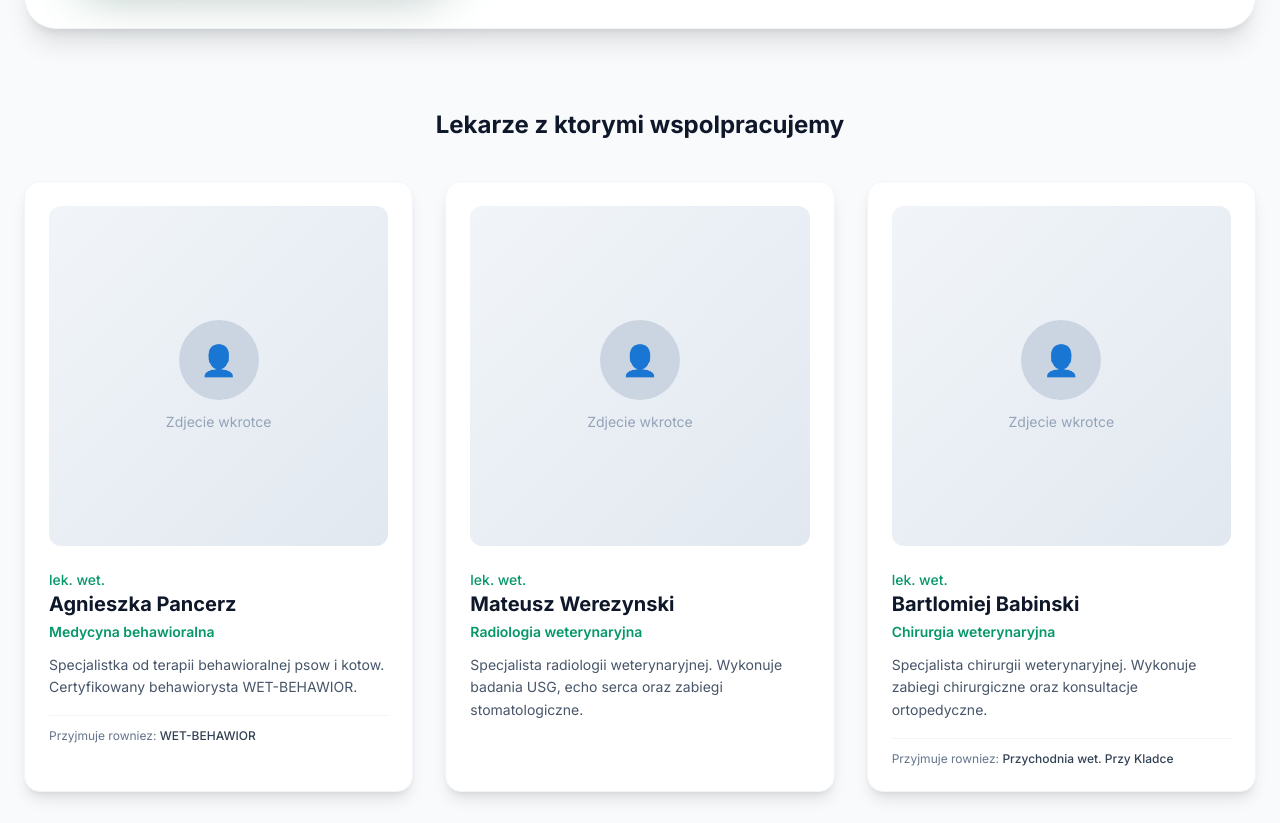
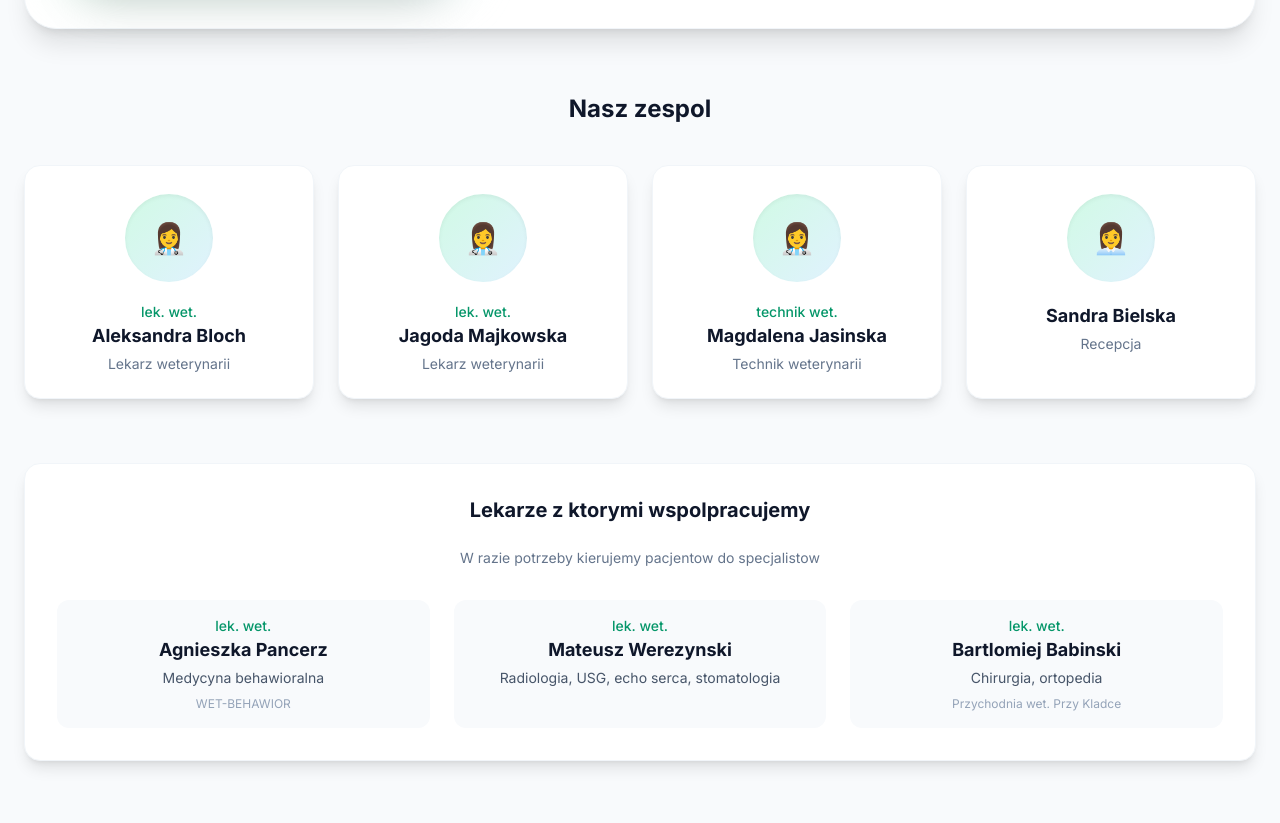
Before and after one commit to Cezet62/sfinks-vet, a React (Vite) app: page / in a window 1280 px wide. Shown: the part 1974-2797 px from the top of the page. Built offline with nearby package versions, Linux system fonts and the light colour scheme.

Commit message:
Poprawiono zespol: dodano Aleksandre, Jagode, Magdalene, Sandre + wspolpracujacy osobno

```diff
--- a/components/Team.tsx
+++ b/components/Team.tsx
@@ -4,10 +4,15 @@ interface TeamMember {
   name: string;
   title: string;
   role: string;
-  specialization: string;
   description: string;
   image: string | null;
   isOwner?: boolean;
+}
+
+interface Collaborator {
+  name: string;
+  title: string;
+  specialization: string;
   external?: string;
 }
 
@@ -16,42 +21,63 @@ const teamMembers: TeamMember[] = [
     name: "Natalia Czerkas-Dobkowska",
     title: "lek. wet.",
     role: "Wlascicielka gabinetu",
-    specialization: "Dermatologia i alergologia",
-    description: "Prowadze gabinet od 2011 roku. Ukonczylam 3-stopniowy kurs ESAVS w Wiedniu i jestem czlonkiem ESVD. Specjalizuje sie w chorobach skory i alergiach u zwierzat.",
+    description: "Prowadze gabinet od 2011 roku. Ukonczylam 3-stopniowy kurs ESAVS w Wiedniu i jestem czlonkiem ESVD. Specjalizuje sie w dermatologii i alergologii weterynaryjnej.",
     image: "/images/team/natalia.jpg",
     isOwner: true
   },
   {
+    name: "Aleksandra Bloch",
+    title: "lek. wet.",
+    role: "Lekarz weterynarii",
+    description: "Lekarz weterynarii w zespole gabinetu Sfinks.",
+    image: null
+  },
+  {
+    name: "Jagoda Majkowska",
+    title: "lek. wet.",
+    role: "Lekarz weterynarii",
+    description: "Lekarz weterynarii w zespole gabinetu Sfinks.",
+    image: null
+  },
+  {
+    name: "Magdalena Jasinska",
+    title: "technik wet.",
+    role: "Technik weterynarii",
+    description: "Wspiera lekarzy w codziennej pracy z pacjentami.",
+    image: null
+  },
+  {
+    name: "Sandra Bielska",
+    title: "",
+    role: "Recepcja",
+    description: "Pierwszy kontakt z klinika. Pomaga w umawianiu wizyt i odpowiada na pytania.",
+    image: null
+  }
+];
+
+const collaborators: Collaborator[] = [
+  {
     name: "Agnieszka Pancerz",
     title: "lek. wet.",
-    role: "Lekarz wspolpracujacy",
     specialization: "Medycyna behawioralna",
-    description: "Specjalistka od terapii behawioralnej psow i kotow. Certyfikowany behawiorysta WET-BEHAWIOR.",
-    image: null,
     external: "WET-BEHAWIOR"
   },
   {
     name: "Mateusz Werezynski",
     title: "lek. wet.",
-    role: "Lekarz wspolpracujacy",
-    specialization: "Radiologia weterynaryjna",
-    description: "Specjalista radiologii weterynaryjnej. Wykonuje badania USG, echo serca oraz zabiegi stomatologiczne.",
-    image: null
+    specialization: "Radiologia, USG, echo serca, stomatologia"
   },
   {
     name: "Bartlomiej Babinski",
     title: "lek. wet.",
-    role: "Lekarz wspolpracujacy",
-    specialization: "Chirurgia weterynaryjna",
-    description: "Specjalista chirurgii weterynaryjnej. Wykonuje zabiegi chirurgiczne oraz konsultacje ortopedyczne.",
-    image: null,
+    specialization: "Chirurgia, ortopedia",
     external: "Przychodnia wet. Przy Kladce"
   }
 ];
 
 const Team: React.FC = () => {
   const owner = teamMembers.find(m => m.isOwner);
-  const collaborators = teamMembers.filter(m => !m.isOwner);
+  const staff = teamMembers.filter(m => !m.isOwner);
 
   return (
     <section id="zespol" className="py-24 bg-slate-50">
@@ -68,10 +94,10 @@ const Team: React.FC = () => {
 
         {/* Wlascicielka - wyroznienie */}
         {owner && (
-          <div className="mb-20">
+          <div className="mb-16">
             <div className="flex flex-col lg:flex-row items-center gap-12 bg-white rounded-[2rem] p-8 lg:p-12 shadow-xl border border-slate-100">
               <div className="w-full lg:w-1/3">
-                <div className="relative group">
+                <div className="relative">
                   <div className="absolute -inset-4 bg-gradient-to-tr from-emerald-100 to-sky-100 rounded-[2rem] opacity-50 blur-xl"></div>
                   <div className="relative rounded-[1.5rem] overflow-hidden shadow-2xl border-4 border-white">
                     <img
@@ -88,19 +114,15 @@ const Team: React.FC = () => {
                   {owner.role}
                 </div>
                 <p className="text-emerald-600 font-medium mb-1">{owner.title}</p>
-                <h3 className="text-3xl font-extrabold text-slate-900 mb-2">
+                <h3 className="text-3xl font-extrabold text-slate-900 mb-4">
                   {owner.name}
                 </h3>
-                <p className="text-lg text-emerald-600 font-semibold mb-4">
-                  {owner.specialization}
-                </p>
                 <p className="text-slate-600 leading-relaxed mb-6 text-lg">
                   {owner.description}
                 </p>
-
                 <div className="flex flex-wrap gap-3 justify-center lg:justify-start">
-                  <span className="px-4 py-2 bg-slate-100 text-slate-700 rounded-full text-sm font-medium">ESAVS Wiedeń</span>
-                  <span className="px-4 py-2 bg-slate-100 text-slate-700 rounded-full text-sm font-medium">Członek ESVD</span>
+                  <span className="px-4 py-2 bg-slate-100 text-slate-700 rounded-full text-sm font-medium">ESAVS Wieden</span>
+                  <span className="px-4 py-2 bg-slate-100 text-slate-700 rounded-full text-sm font-medium">Czlonek ESVD</span>
                   <span className="px-4 py-2 bg-slate-100 text-slate-700 rounded-full text-sm font-medium">Od 2011 roku</span>
                 </div>
               </div>
@@ -108,69 +130,54 @@ const Team: React.FC = () => {
           </div>
         )}
 
-        {/* Sekcja wspolpracujacych */}
-        <div className="mb-8">
+        {/* Reszta zespolu */}
+        <div className="mb-16">
           <h3 className="text-2xl font-bold text-slate-900 text-center mb-10">
-            Lekarze z ktorymi wspolpracujemy
+            Nasz zespol
           </h3>
-        </div>
-
-        {/* Siatka wspolpracujacych */}
-        <div className="grid grid-cols-1 md:grid-cols-3 gap-8">
-          {collaborators.map((member, index) => (
-            <div key={index} className="bg-white rounded-2xl p-6 shadow-lg border border-slate-100 hover:shadow-xl transition-shadow">
-              <div className="mb-6">
+          <div className="grid grid-cols-2 md:grid-cols-4 gap-6">
+            {staff.map((member, index) => (
+              <div key={index} className="bg-white rounded-2xl p-6 shadow-lg border border-slate-100 text-center">
                 {member.image ? (
                   <img
                     src={member.image}
                     alt={member.name}
-                    className="w-full aspect-square object-cover rounded-xl"
+                    className="w-24 h-24 object-cover rounded-full mx-auto mb-4 border-4 border-slate-100"
                   />
                 ) : (
-                  <div className="w-full aspect-square bg-gradient-to-br from-slate-100 to-slate-200 rounded-xl flex items-center justify-center">
-                    <div className="text-center">
-                      <div className="w-20 h-20 bg-slate-300 rounded-full flex items-center justify-center mx-auto mb-3">
-                        <span className="text-3xl text-slate-500">👤</span>
-                      </div>
-                      <p className="text-slate-400 text-sm">Zdjecie wkrotce</p>
-                    </div>
+                  <div className="w-24 h-24 bg-gradient-to-br from-emerald-100 to-sky-100 rounded-full mx-auto mb-4 flex items-center justify-center border-4 border-white shadow-inner">
+                    <span className="text-3xl">
+                      {member.role === 'Recepcja' ? '👩‍💼' : member.title === 'technik wet.' ? '👩‍⚕️' : '👩‍⚕️'}
+                    </span>
                   </div>
                 )}
+                {member.title && <p className="text-emerald-600 font-medium text-sm">{member.title}</p>}
+                <h4 className="text-lg font-bold text-slate-900 mb-1">{member.name}</h4>
+                <p className="text-slate-500 text-sm">{member.role}</p>
               </div>
-
-              <p className="text-emerald-600 font-medium text-sm">{member.title}</p>
-              <h4 className="text-xl font-bold text-slate-900 mb-1">{member.name}</h4>
-              <p className="text-emerald-600 font-semibold text-sm mb-3">{member.specialization}</p>
-              <p className="text-slate-600 text-sm leading-relaxed mb-4">
-                {member.description}
-              </p>
-
-              {member.external && (
-                <div className="pt-3 border-t border-slate-100">
-                  <p className="text-xs text-slate-500">
-                    Przyjmuje rowniez: <span className="font-medium text-slate-700">{member.external}</span>
-                  </p>
-                </div>
-              )}
-            </div>
-          ))}
+            ))}
+          </div>
         </div>
 
-        {/* Asystenci */}
-        <div className="mt-16 text-center">
-          <div className="inline-flex items-center gap-4 bg-white rounded-full px-8 py-4 shadow-md border border-slate-100">
-            <div className="flex -space-x-3">
-              <div className="w-10 h-10 bg-emerald-100 rounded-full flex items-center justify-center border-2 border-white">
-                <span className="text-emerald-600 text-sm">👩‍⚕️</span>
+        {/* Wspolpracujacy lekarze */}
+        <div className="bg-white rounded-2xl p-8 shadow-lg border border-slate-100">
+          <h3 className="text-xl font-bold text-slate-900 text-center mb-6">
+            Lekarze z ktorymi wspolpracujemy
+          </h3>
+          <p className="text-slate-500 text-center text-sm mb-8">
+            W razie potrzeby kierujemy pacjentow do specjalistow
+          </p>
+          <div className="grid grid-cols-1 md:grid-cols-3 gap-6">
+            {collaborators.map((collab, index) => (
+              <div key={index} className="text-center p-4 rounded-xl bg-slate-50">
+                <p className="text-emerald-600 font-medium text-sm">{collab.title}</p>
+                <h4 className="text-lg font-bold text-slate-900">{collab.name}</h4>
+                <p className="text-slate-600 text-sm mt-1">{collab.specialization}</p>
+                {collab.external && (
+                  <p className="text-xs text-slate-400 mt-2">{collab.external}</p>
+                )}
               </div>
-              <div className="w-10 h-10 bg-sky-100 rounded-full flex items-center justify-center border-2 border-white">
-                <span className="text-sky-600 text-sm">👨‍⚕️</span>
-              </div>
-            </div>
-            <div className="text-left">
-              <p className="font-bold text-slate-900">+ 2 asystentow</p>
-              <p className="text-sm text-slate-500">Wspiera nas wykwalifikowany personel</p>
-            </div>
+            ))}
           </div>
         </div>
       </div>
```
